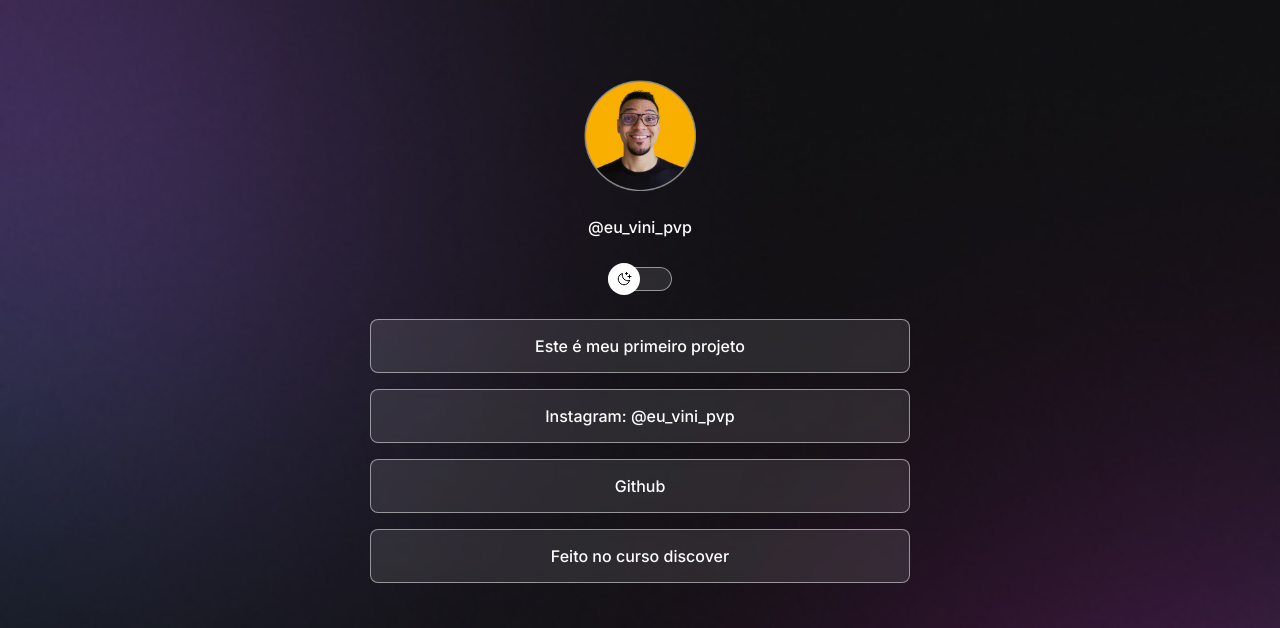
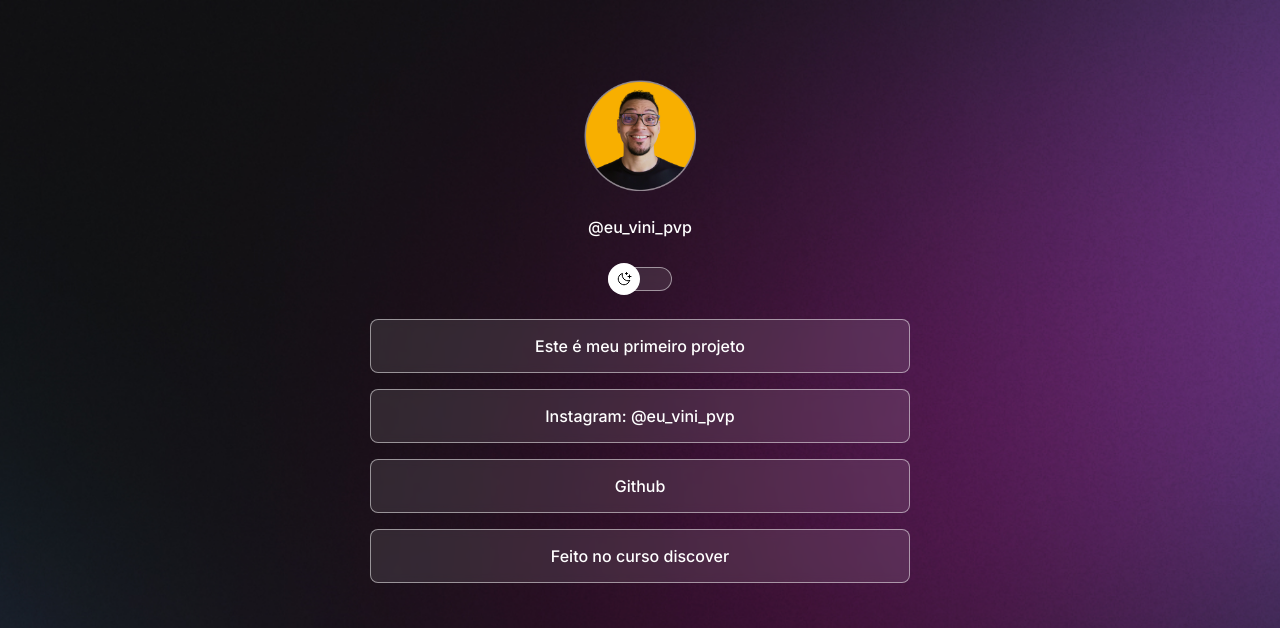
Before and after one commit to Vinicius-2502/i-am-vini, a plain HTML site: page index.html in a window 1280 px wide. Shown: the top 628 px of the page. Drawn offline with nearby package versions, Linux system fonts and the light colour scheme.

Commit message:
ajuste no background com no media queries

```diff
--- a/style.css
+++ b/style.css
@@ -6,6 +6,7 @@
 
 body {
   background: var(--bg-url) no-repeat top center/cover;
+  height: 100vw;
 }
 
 :root {
@@ -147,3 +148,12 @@ footer {
   right: 0;
   left: inherit;
 }
+
+@media (min-width:700px){
+  :root{
+      --bg-url: url(./assets/assets/bg-desktop.jpg);
+  }
+  .light{
+     --bg-url: url(./assets/assets/bg-desktop-light.jpg);
+  }
+}
```
